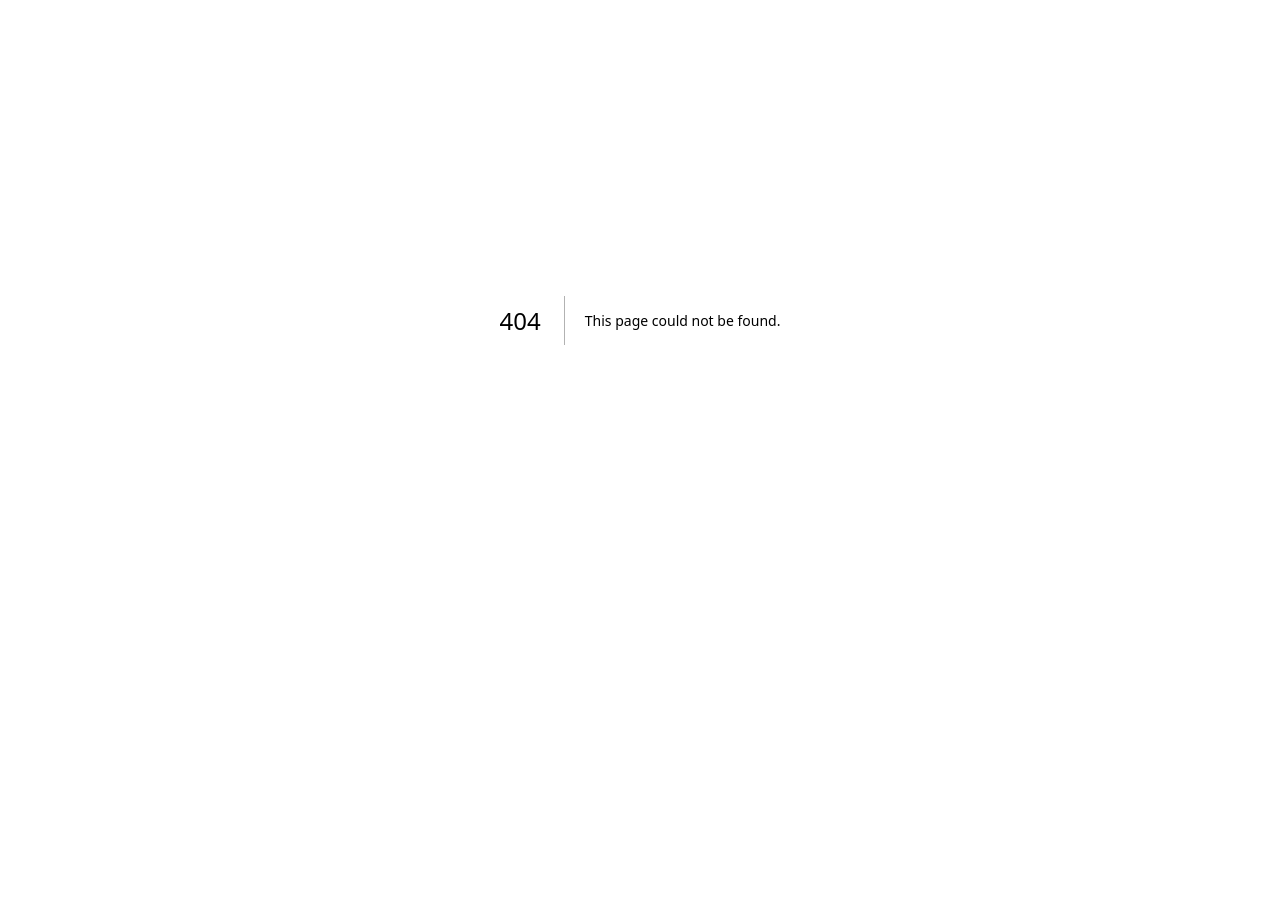
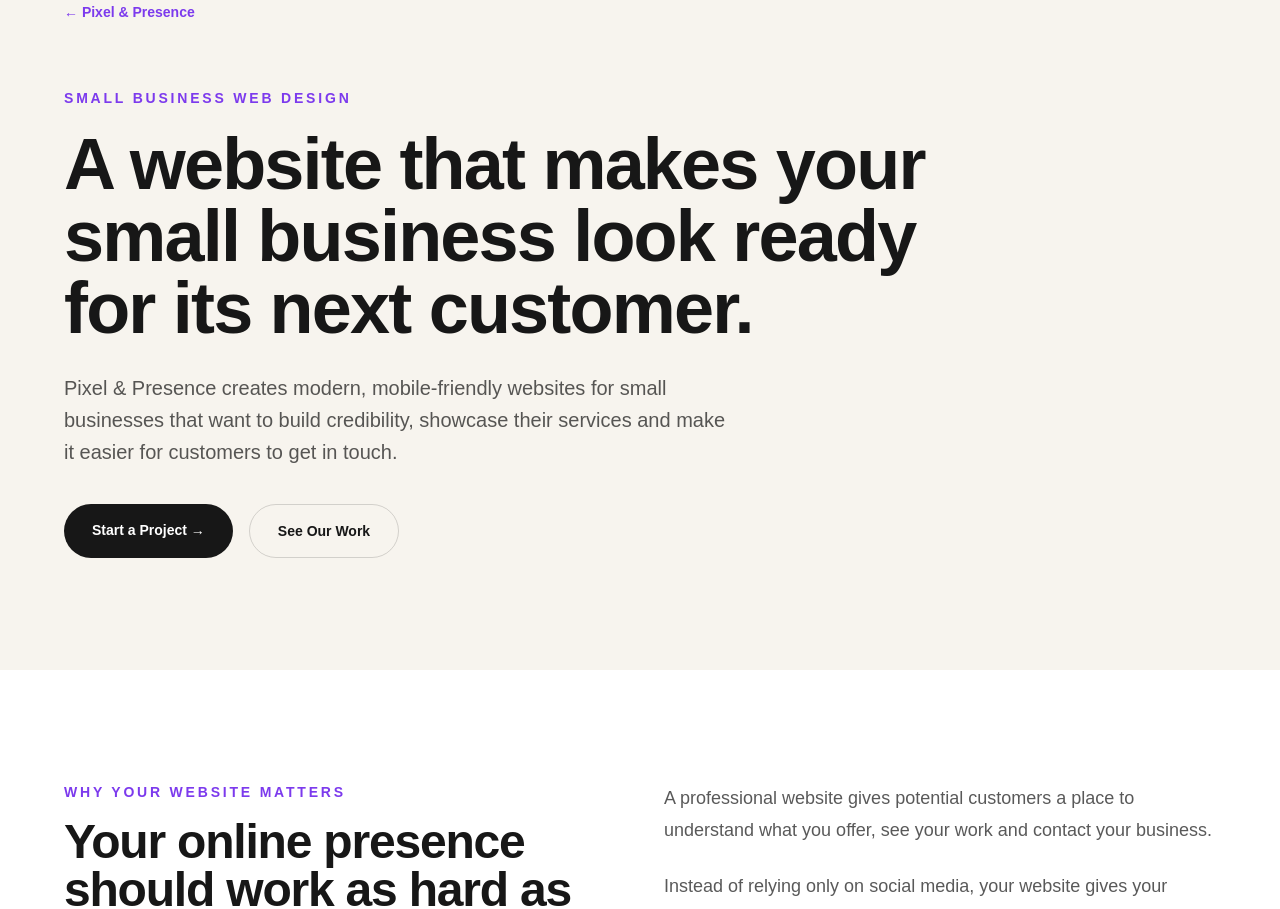
Before and after one commit to kami60461-arch/pixel-and-presence, a Next.js app: page /small-business-web-design in a window 1280 px wide. Before the commit this address had no page. Shown: the part 80-989 px from the top of the page. Before the commit the page ends 800 px from the top, so only its background shows below. Built offline with nearby package versions, Linux system fonts and the light colour scheme.

Commit message:
Add small business web design SEO page

```diff
--- a/app/sitemap.ts
+++ b/app/sitemap.ts
@@ -8,5 +8,11 @@ export default function sitemap(): MetadataRoute.Sitemap {
       changeFrequency: "weekly",
       priority: 1,
     },
+    {
+      url: "https://pixel-and-presence.vercel.app/small-business-web-design",
+      lastModified: new Date(),
+      changeFrequency: "monthly",
+      priority: 0.9,
+    },
   ];
 }
--- /dev/null
+++ b/app/small-business-web-design/page.tsx
@@ -0,0 +1,235 @@
+import type { Metadata } from "next";
+
+export const metadata: Metadata = {
+  title: "Small Business Web Design",
+  description:
+    "Professional small business web design for companies that want a modern website, more enquiries and a stronger online presence.",
+  keywords: [
+    "small business web design",
+    "small business website design",
+    "website design for small businesses",
+    "small business web designer",
+    "business website design",
+  ],
+};
+
+export default function SmallBusinessWebDesignPage() {
+  return (
+    <main className="min-h-screen bg-[#F7F4EE] text-[#171717]">
+      {/* Hero */}
+      <section className="px-6 pb-20 pt-12 md:px-12 md:pb-28 md:pt-20">
+        <div className="mx-auto max-w-6xl">
+          <a
+            href="/"
+            className="text-sm font-semibold text-[#7C3AED] hover:underline"
+          >
+            ← Pixel & Presence
+          </a>
+
+          <div className="mt-16 max-w-4xl">
+            <p className="mb-5 text-sm font-bold uppercase tracking-[0.2em] text-[#7C3AED]">
+              Small Business Web Design
+            </p>
+
+            <h1 className="text-5xl font-semibold tracking-tight md:text-7xl">
+              A website that makes your small business look ready for its next
+              customer.
+            </h1>
+
+            <p className="mt-7 max-w-2xl text-lg leading-8 text-black/65 md:text-xl">
+              Pixel & Presence creates modern, mobile-friendly websites for
+              small businesses that want to build credibility, showcase their
+              services and make it easier for customers to get in touch.
+            </p>
+
+            <div className="mt-9 flex flex-wrap gap-4">
+              <a
+                href="/#contact"
+                className="rounded-full bg-[#171717] px-7 py-4 text-sm font-semibold text-white transition hover:-translate-y-1"
+              >
+                Start a Project →
+              </a>
+
+              <a
+                href="/#work"
+                className="rounded-full border border-black/15 px-7 py-4 text-sm font-semibold transition hover:bg-white"
+              >
+                See Our Work
+              </a>
+            </div>
+          </div>
+        </div>
+      </section>
+
+      {/* Why a website */}
+      <section className="bg-white px-6 py-20 md:px-12 md:py-28">
+        <div className="mx-auto grid max-w-6xl gap-12 md:grid-cols-2">
+          <div>
+            <p className="text-sm font-bold uppercase tracking-[0.2em] text-[#7C3AED]">
+              Why your website matters
+            </p>
+
+            <h2 className="mt-4 text-4xl font-semibold tracking-tight md:text-5xl">
+              Your online presence should work as hard as you do.
+            </h2>
+          </div>
+
+          <div className="space-y-6 text-lg leading-8 text-black/65">
+            <p>
+              A professional website gives potential customers a place to
+              understand what you offer, see your work and contact your
+              business.
+            </p>
+
+            <p>
+              Instead of relying only on social media, your website gives your
+              business a dedicated online home that you control.
+            </p>
+
+            <p>
+              We focus on clear messaging, responsive design, strong calls to
+              action and a smooth experience across phones, tablets and
+              computers.
+            </p>
+          </div>
+        </div>
+      </section>
+
+      {/* Services */}
+      <section className="bg-[#151515] px-6 py-20 text-white md:px-12 md:py-28">
+        <div className="mx-auto max-w-6xl">
+          <p className="text-sm font-bold uppercase tracking-[0.2em] text-[#C4B5FD]">
+            What we build
+          </p>
+
+          <h2 className="mt-4 max-w-3xl text-4xl font-semibold tracking-tight md:text-5xl">
+            Everything a growing small business needs online.
+          </h2>
+
+          <div className="mt-14 grid gap-5 md:grid-cols-2 lg:grid-cols-3">
+            {[
+              {
+                title: "Business Websites",
+                text: "Professional websites designed around your business, services and customers.",
+              },
+              {
+                title: "Landing Pages",
+                text: "Focused pages built to communicate one clear offer and encourage enquiries.",
+              },
+              {
+                title: "Mobile-Friendly Design",
+                text: "Responsive layouts that work smoothly across phones, tablets and desktops.",
+              },
+              {
+                title: "WhatsApp Integration",
+                text: "Make it easy for customers to contact your business directly through WhatsApp.",
+              },
+              {
+                title: "Online Payments",
+                text: "Connect suitable payment options so customers can move from interest to action.",
+              },
+              {
+                title: "Business Automation",
+                text: "Reduce repetitive work with practical automation and AI-powered workflows.",
+              },
+            ].map((service) => (
+              <div
+                key={service.title}
+                className="rounded-3xl border border-white/10 bg-white/[0.04] p-7"
+              >
+                <h3 className="text-xl font-semibold">{service.title}</h3>
+                <p className="mt-3 leading-7 text-white/60">
+                  {service.text}
+                </p>
+              </div>
+            ))}
+          </div>
+        </div>
+      </section>
+
+      {/* Process */}
+      <section className="px-6 py-20 md:px-12 md:py-28">
+        <div className="mx-auto max-w-6xl">
+          <p className="text-sm font-bold uppercase tracking-[0.2em] text-[#7C3AED]">
+            Our approach
+          </p>
+
+          <h2 className="mt-4 max-w-3xl text-4xl font-semibold tracking-tight md:text-5xl">
+            Simple process. Clear communication. Purposeful design.
+          </h2>
+
+          <div className="mt-14 grid gap-8 md:grid-cols-3">
+            {[
+              {
+                number: "01",
+                title: "Understand",
+                text: "We learn about your business, customers, services and goals.",
+              },
+              {
+                number: "02",
+                title: "Design",
+                text: "We create a modern visual direction with clear content and calls to action.",
+              },
+              {
+                number: "03",
+                title: "Build",
+                text: "We turn the design into a responsive website ready for your customers.",
+              },
+            ].map((step) => (
+              <div key={step.number} className="border-t border-black/10 pt-6">
+                <span className="text-sm font-bold text-[#7C3AED]">
+                  {step.number}
+                </span>
+
+                <h3 className="mt-4 text-2xl font-semibold">{step.title}</h3>
+
+                <p className="mt-3 leading-7 text-black/60">{step.text}</p>
+              </div>
+            ))}
+          </div>
+        </div>
+      </section>
+
+      {/* CTA */}
+      <section
+        id="contact"
+        className="bg-[#F0EAFE] px-6 py-20 md:px-12 md:py-28"
+      >
+        <div className="mx-auto max-w-5xl text-center">
+          <p className="text-sm font-bold uppercase tracking-[0.2em] text-[#7C3AED]">
+            Ready to build?
+          </p>
+
+          <h2 className="mt-4 text-4xl font-semibold tracking-tight md:text-6xl">
+            Let’s create a website your business can grow with.
+          </h2>
+
+          <p className="mx-auto mt-6 max-w-2xl text-lg leading-8 text-black/60">
+            Tell us what your business does, what you need and where you want
+            to go. We’ll help turn that into a clear digital experience.
+          </p>
+
+          <div className="mt-9 flex flex-wrap justify-center gap-4">
+            <a
+              href="https://mail.google.com/mail/?view=cm&fs=1&to=kami60461@gmail.com"
+              target="_blank"
+              rel="noopener noreferrer"
+              className="rounded-full bg-[#171717] px-7 py-4 text-sm font-semibold text-white"
+            >
+              Email Us →
+            </a>
+
+            <a
+              href="https://wa.me/923129814214"
+              target="_blank"
+              rel="noopener noreferrer"
+              className="rounded-full bg-[#25D366] px-7 py-4 text-sm font-semibold text-white"
+            >
+              WhatsApp Us →
+            </a>
+          </div>
+        </div>
+      </section>
+    </main>
+  );
+}
```
